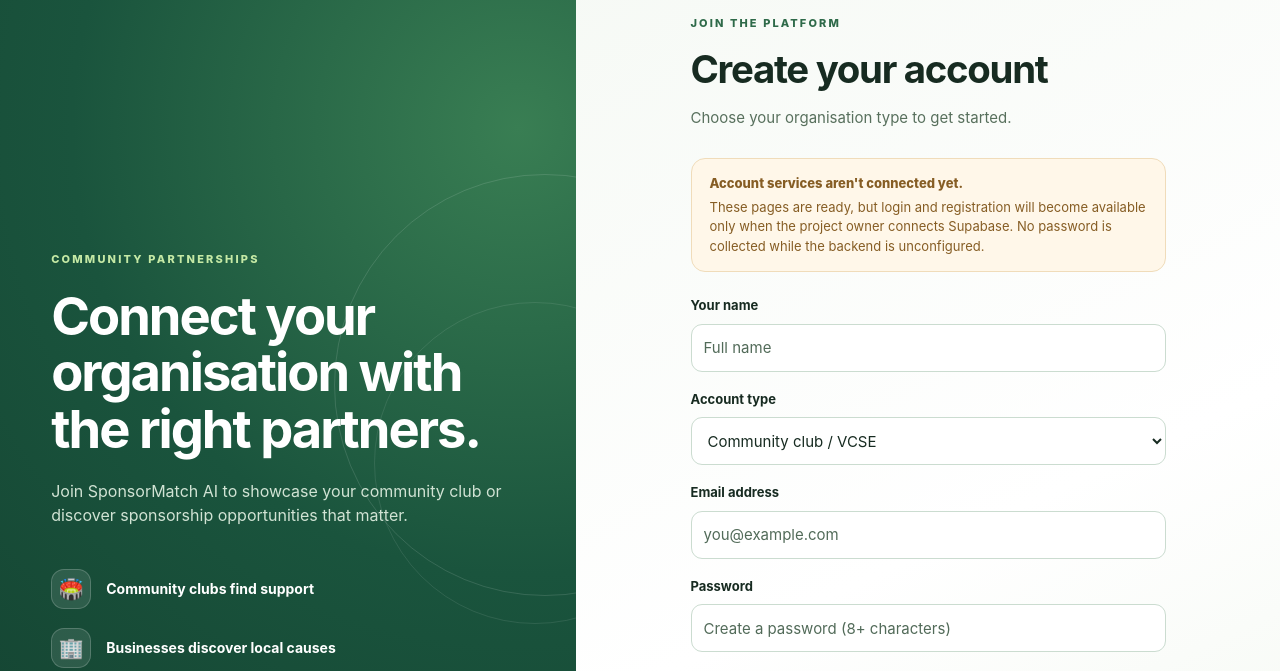
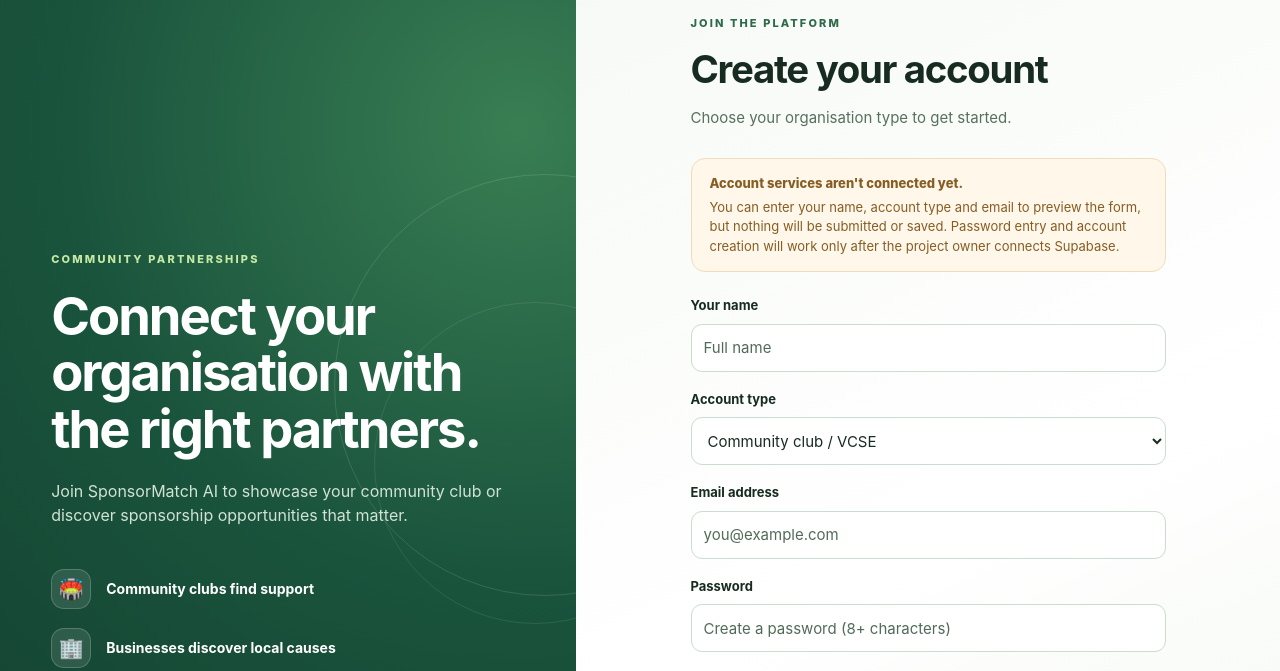
Before and after one commit to pavanikalyan/sponsormatch, a website: page register.html in a window 1280 px wide. Shown: the part 104-775 px from the top of the page. Drawn offline with nearby package versions, Linux system fonts and the light colour scheme.

Commit message:
Explain editable preview fields and unavailable account creation

```diff
--- a/register.html
+++ b/register.html
@@ -18,7 +18,7 @@
   <span class="eyebrow">JOIN THE PLATFORM</span>
   <h2>Create your account</h2>
   <p class="auth-subtitle">Choose your organisation type to get started.</p>
-  <div id="backendMessage" class="notice warning" hidden role="status"><strong>Account services aren't connected yet.</strong><p>These pages are ready, but login and registration will become available only when the project owner connects Supabase. No password is collected while the backend is unconfigured.</p></div>
+  <div id="backendMessage" class="notice warning" hidden role="status"><strong>Account services aren't connected yet.</strong><p>You can enter your name, account type and email to preview the form, but nothing will be submitted or saved. Password entry and account creation will work only after the project owner connects Supabase.</p></div>
   <form id="authPageForm" novalidate>
    <label for="displayName">Your name</label><input id="displayName" name="displayName" autocomplete="name" minlength="2" maxlength="100" required placeholder="Full name">
    <label for="accountRole">Account type</label><select id="accountRole" name="role" required><option value="club">Community club / VCSE</option><option value="sponsor">Business sponsor</option></select>
```
